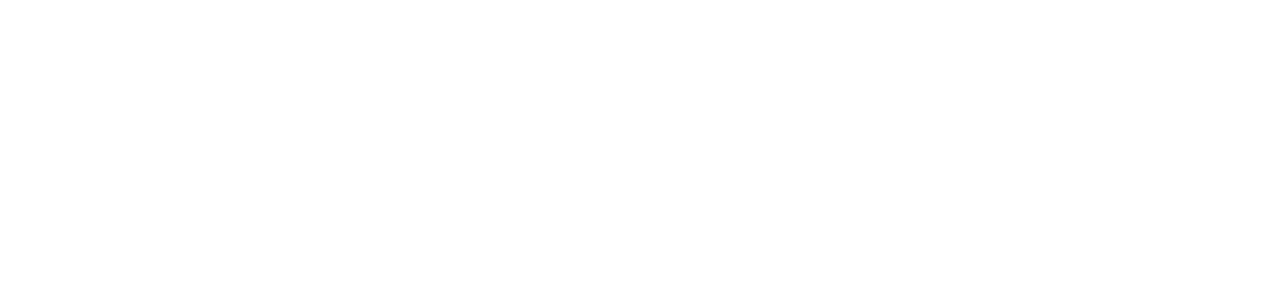
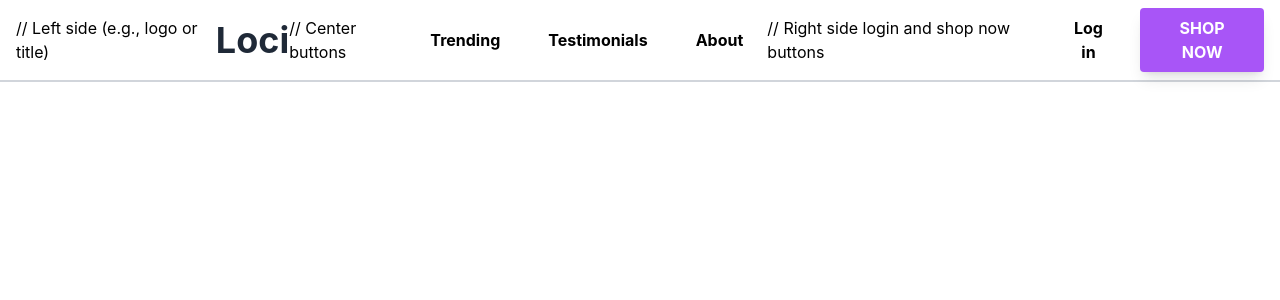
Before and after one commit to ahmeda110/Loci, a React (Create React App) app: page /landing in a window 1280 px wide. Before the commit this address had no page. Shown: the top 300 px of the page. Built offline with nearby package versions, Linux system fonts and the light colour scheme.

Commit message:
Landing Page created
I hope this doesn't break anything.

```diff
--- a/src/App.tsx
+++ b/src/App.tsx
@@ -1,11 +1,13 @@
 import { BrowserRouter as Router, Routes, Route } from 'react-router-dom';
 import ItemPage from './components/ItemPage';
+import LandingPage from './components/LandingPage';
 
 function App() {
   return (
     <Router>
       <Routes>
         <Route path="/" element={<ItemPage/>} />
+        <Route path="/landing" element={<LandingPage/>} />
       </Routes>
     </Router>
   );
--- /dev/null
+++ b/src/components/LandingPage.tsx
@@ -0,0 +1,41 @@
+import React from "react";
+
+function LandingPage(){
+    return(
+        <div>
+            <nav className="bg-white px-4 py-2 flex justify-between items-center border-b-2 border-gray-300">
+
+                // Left side (e.g., logo or title)
+                <div className="flex items-center space-x-4">
+                    <span className="text-4xl font-bold text-gray-800">Loci</span>
+                </div>
+
+                // Center buttons
+                <div className="flex-grow flex justify-center">
+                    <button className="px-6 py-2 text-black font-bold hover:text-gray-500 focus:outline-none">
+                        Trending
+                    </button>
+                    <button className="px-6 py-2 text-black font-bold hover:text-gray-500 focus:outline-none">
+                        Testimonials
+                    </button>
+                    <button className="px-6 py-2 text-black font-bold hover:text-gray-500 focus:outline-none">
+                        About
+                    </button>
+                </div>
+
+                // Right side login and shop now buttons
+                <div className="flex items-center gap-2">
+                    <button className="px-6 py-2 text-black font-bold hover:text-gray-500 focus:outline-none">
+                        Log in
+                    </button>
+                    <button className="px-6 py-2 rounded bg-purple-500 text-white font-bold hover:bg-purple-700 focus:outline-none focus:shadow-outline-purple shadow-lg">
+                        SHOP NOW
+                    </button>
+                </div>
+            </nav>
+        </div>
+
+    )
+}
+
+export default LandingPage ;
```
